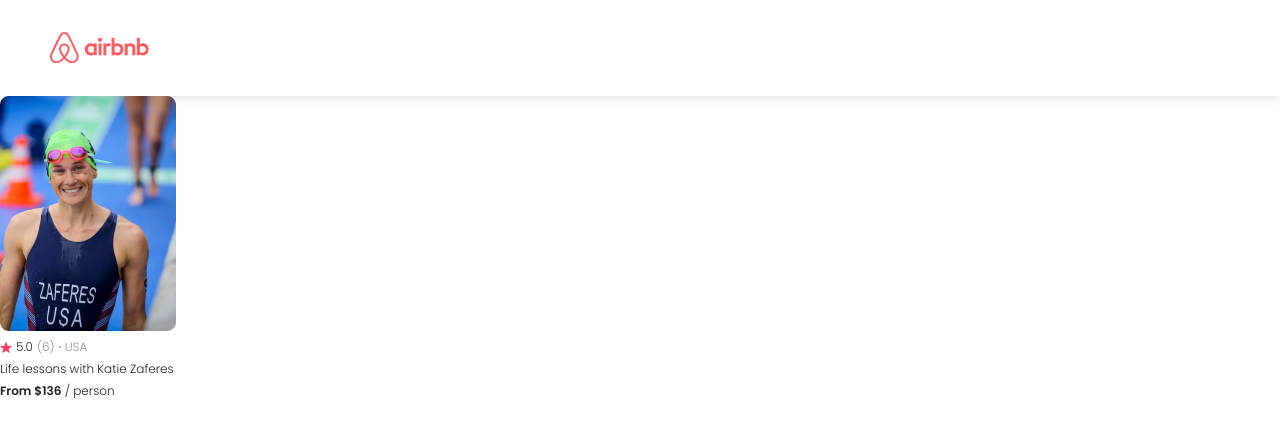
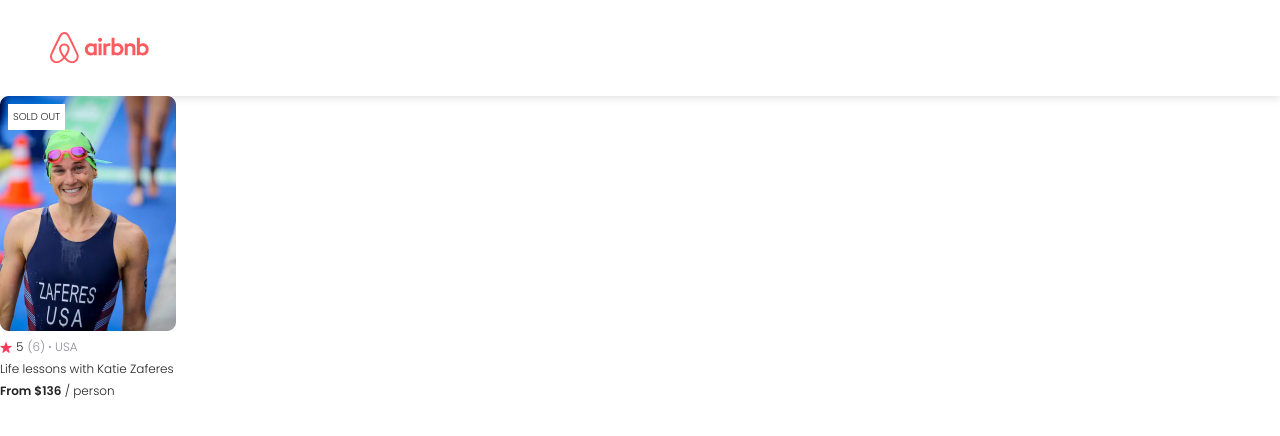
Before and after one commit to JazebJaved468/airbnb_clone_REACT, a React (Vite) app: page / in a window 1280 px wide. Shown: the top 436 px of the page. Built offline with nearby package versions, Linux system fonts and the light colour scheme.

Commit message:
props added

```diff
--- a/src/App.jsx
+++ b/src/App.jsx
@@ -10,7 +10,15 @@ export default function App() {
     <div className='app-container'>
       <Navbar />
       {/* <Hero /> */}
-      <Card />
+      <Card
+        image = 'image1.png'
+        rating = {5.0}
+        reviewsCount = {6}
+        country = 'USA'
+        title = 'Life lessons with Katie Zaferes'
+        price = {136}
+        status = 'sold out'
+      />
     </div>
   )
 }
--- a/src/components/Card.jsx
+++ b/src/components/Card.jsx
@@ -4,33 +4,35 @@ import star from "../images/star.png";
 import dot from "../images/dot.svg";
 import image from "../images/image1.png";
 
-export default function Card() {
+export default function Card(props) {
+  console.log(props);
   return (
     <>
       <div className="card-container">
         {/* Image */}
         <div className="card-image">
-          <img src={image} />
+          <img src= {`src/images/${props.image}`} />
+          <p className="badge">{props.status}</p>
         </div>
 
         {/* Reviews */}
         <div className="card-reviews">
           <img className="star" src={star} />
-          <span>5.0</span>
-          <p>(6)</p>
+          <span>{props.rating}</span>
+          <p>({props.reviewsCount})</p>
           <img src={dot} />
-          <p>USA</p>
+          <p>{props.country}</p>
         </div>
 
         {/* Title */}
         <div className="card-title">
-          <p>Life lessons with Katie Zaferes</p>
+          <p>{props.title}</p>
         </div>
 
         {/* Rate */}
         <div className="card-rate">
 
-            <span>From $136</span> / person
+            <span>From ${props.price}</span> / person
 
         </div>
       </div>
--- a/src/css/Card.css
+++ b/src/css/Card.css
@@ -2,19 +2,37 @@
     max-width: 176px;
     display: flex;
     flex-direction: column;
+    /* background-color: #f81010; */
 
 
 }
 
 .card-image{
-    width: 100%;
+    width: 176px;
+    /* height: 235px; */
     margin-bottom: 2px;
+    /* background-image: url("../images/image1.png");
+    background-size: contain;
+    padding: 10px; */
+    position: relative;
 }
 
 .card-image img{
     width: 100%;
 }
 
+.card-image p{
+    width: fit-content;
+    text-transform: uppercase;
+    background-color: #FFFFFF;
+    padding: 5px;
+    color: #222222;
+    font-size: 1em;
+    font-weight: 400;
+    position: absolute;
+    top: 8px;
+    left: 8px;
+}
 
 .card-reviews{
     display: flex;
```
